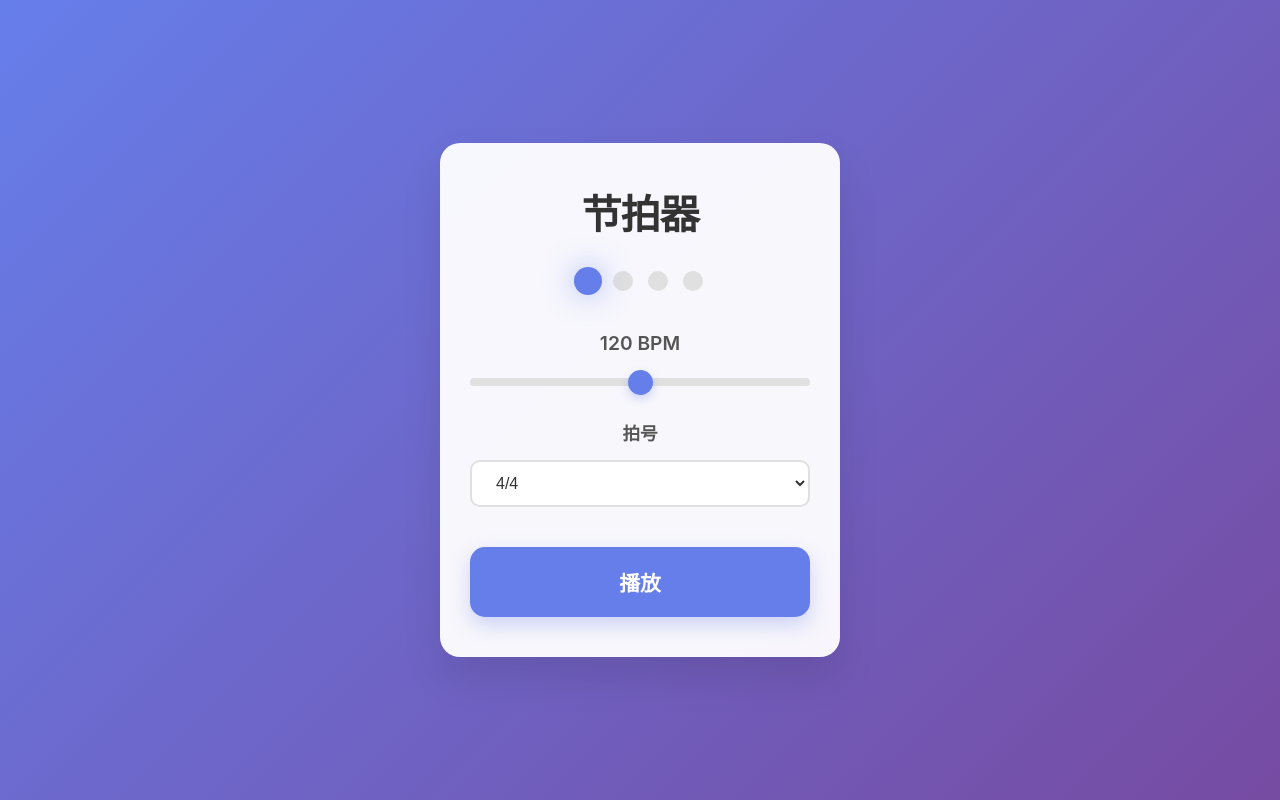
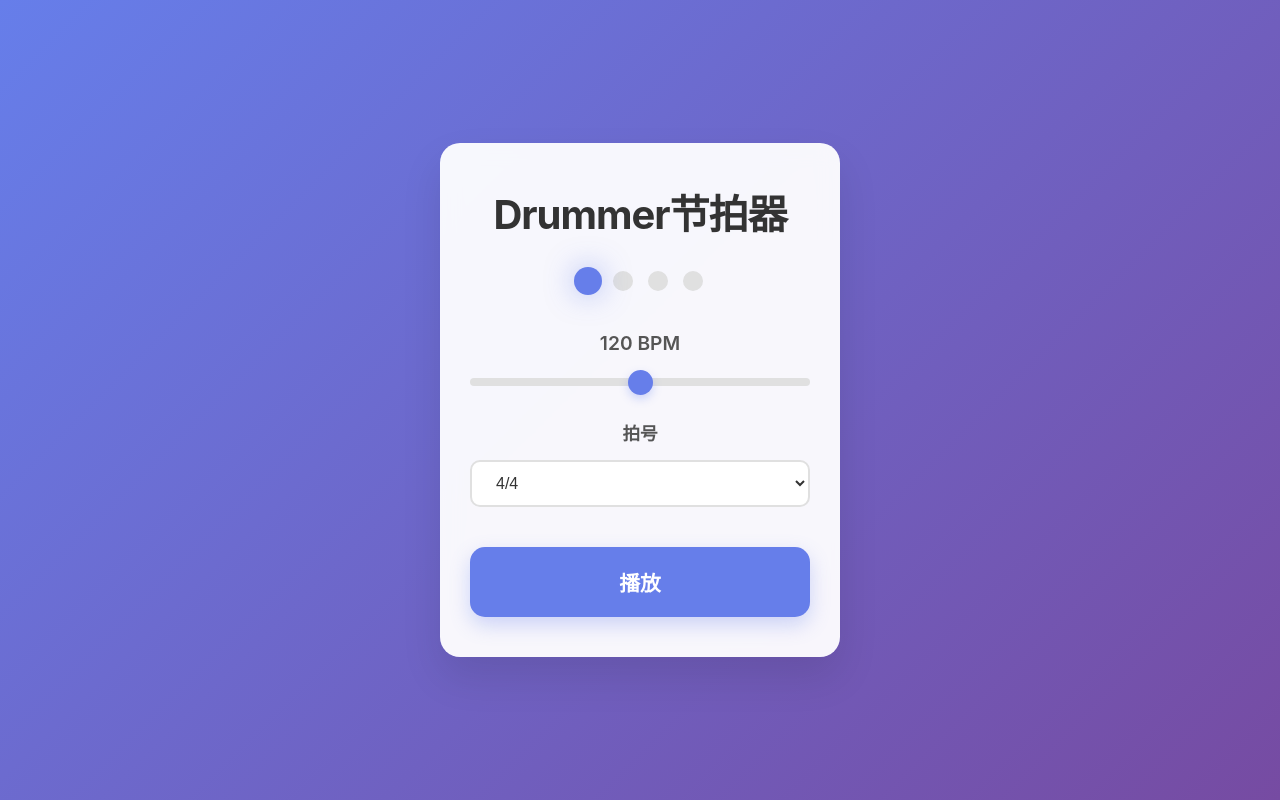
Before and after one commit to xtongs/drummer, a React (Vite) app: page / in a window 1280 px wide. Built offline with nearby package versions, Linux system fonts and the light colour scheme.

Commit message:
测试预提交钩子是否能添加新生成的dist文件

```diff
--- a/src/App.tsx
+++ b/src/App.tsx
@@ -68,7 +68,7 @@
   return (
     <div className="app">
       <div className="metronome">
-        <h1 className="title">节拍器</h1>
+        <h1 className="title">Drummer节拍器</h1>
 
         <div className="beat-indicator">
           {Array.from({ length: timeSignature }).map((_, index) => (
```
Also changed, not shown: 2 other files (tests, documents, lock files or other folders).
